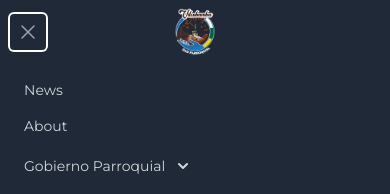
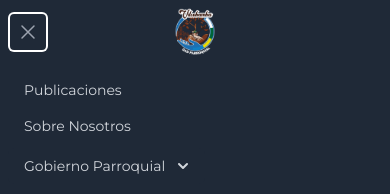
Before and after one commit to JeevanMKJ/vilcabambawebsite, a Next.js app: page /about in a window 390 px wide. Both pictures are taken after a click on the button "Open main menu". Shown: the top 194 px of the page. Built offline with nearby package versions, Linux system fonts and the light colour scheme; no server answers.

Commit message:
bug fixed in localhost, let's see if lie also

```diff
--- a/components/Header.jsx
+++ b/components/Header.jsx
@@ -134,12 +134,12 @@ export default function Header() {
             <div className="space-y-1 px-2 pb-3 pt-2">
               <Link href="/posts">
                 <span className="block px-4 py-2 text-sm text-gray-300 hover:bg-gray-700 hover:text-white">
-                 News
+                  Publicaciones
                 </span>
               </Link>
               <Link href="/about">
                 <span className="block px-4 py-2 text-sm text-gray-300 hover:bg-gray-700 hover:text-white">
-                 About
+                  Sobre Nosotros
                 </span>
               </Link>
                 {/* Dropdown menu for categories on small screens */}
--- a/components/LogoCloud.jsx
+++ b/components/LogoCloud.jsx
@@ -38,10 +38,10 @@ export default function LogoCloud() {
         <div className="grid grid-cols-1 items-center gap-x-8 gap-y-16 lg:grid-cols-2">
           <div className="mx-auto w-full max-w-xl lg:mx-0">
             <h2 className="text-3xl font-bold tracking-tight text-gray-900">Vilcabamba es un Rincón Mágico del Ecuador</h2>
-            {/* <p className="mt-6 text-lg leading-8 text-gray-600"> */}
-            <p className="mt-6 text-lg leading-8 text-gray-700">
-              Lorem ipsum dolor sit amet, consectetur adipiscing elit. Et, egestas tempus tellus etiam sed. Quam a
-              scelerisque amet ullamcorper eu enim et fermentum, augue.
+            <p className="mt-6 text-sm leading-8 text-gray-700">
+              El Ministerio de Turismo del Ecuador proclamó oficialmente a la parroquia Vilcabamba, del cantón Loja, como un Rincón Mágico del Ecuador. Esta distinción se otorga en reconocimiento a la belleza inigualable, riqueza cultural y patrimonio natural de Vilcabamba, que la convierten en un destino único y atractivo para el turismo nacional e internacional.
+
+              El programa Pueblos y Rincones Mágicos del Ecuador busca impulsar y promover destinos con características únicas como Vilcabamba, que en su conjunto contribuyen a resaltar la diversidad y riqueza de nuestro país. Con esta declaratoria, Vilcabamba se convierte en un importante referente turístico, fortaleciendo su acceso a mercados nacionales y extranjeros.
             </p>
           </div>
           <div className="mx-auto grid w-full max-w-xl grid-cols-2 items-center gap-y-12 sm:gap-y-14 lg:mx-0 lg:max-w-none lg:pl-8">
--- a/components/PostWidget.jsx
+++ b/components/PostWidget.jsx
@@ -53,7 +53,8 @@ const PostWidget = ({ categories, slug }) => {
 
   return (
     <div className="bg-gray-200 shadow-lg rounded-lg p-8 pb-12 mb-8 mt-10">
-      <h3 className="text-xl mb-8 font-semibold border-b pb-4">{slug ? 'Related Posts' : 'Recent Posts'}</h3>
+      {/* <h3 className="text-xl mb-8 font-semibold border-b pb-4">{slug ? 'Related Posts' : 'Recent Posts'}</h3> */}
+      <h3 className='text-xl mb-8 font-semibold border pb-4'>Publicaciones Recientes</h3>
       {relatedPosts.map((post, index) => (
         <Link href={`/post/${post.slug}`} key={index} className="flex items-center w-full mb-4 transform transition-transform duration-200 hover:scale-105">
           <div className="w-16 flex-none">
--- a/pages/index.js
+++ b/pages/index.js
@@ -27,6 +27,7 @@ export default function Home({ posts }) {
       <LogoCloud />
       <ImageCta />
       <Mission />
+      <PostWidget />
       <div className="bg-white py-24 sm:py-24">
         <div className="mx-auto max-w-7xl px-6 lg:px-8">
           <Link href="/posts">
@@ -39,7 +40,7 @@ export default function Home({ posts }) {
             </div>
           </Link>
           <div className="mx-auto mt-16 grid max-w-2xl grid-cols-1 gap-x-8 gap-y-20 lg:mx-0 lg:max-w-none lg:grid-cols-3">
-            {posts.map((post) => <LandingPagePostCard post={post.node} key={post.title} />)}
+            {/* {posts.map((post) => <LandingPagePostCard post={post.node} key={post.title} />)} */}
             {posts.map((post, index) => <LandingPagePostCard key={index} post={post.node} />)}
           </div>
         </div>
--- a/pages/posts.js
+++ b/pages/posts.js
@@ -10,7 +10,7 @@ export default function posts({ posts }) {
     <div className="container mx-auto px-10 mb-8 ">
       <div className='grid grid-cols-1 lg:grid-cols-12 gap-12'>
         <div className='lg:col-span-8 col-span-1'>
-        {posts.map((post) => <PostCard post={post.node} key={post.title} />)}
+        {posts.map((post, index) => <PostCard post={post.node} key={index} />)}
         </div>
         <div className='lg:col-span-4 col-span-1'>
           <div className='lg:sticky relative top-8'>
```
Also changed, not shown: components/Mission.jsx (+1 -87 lines).
